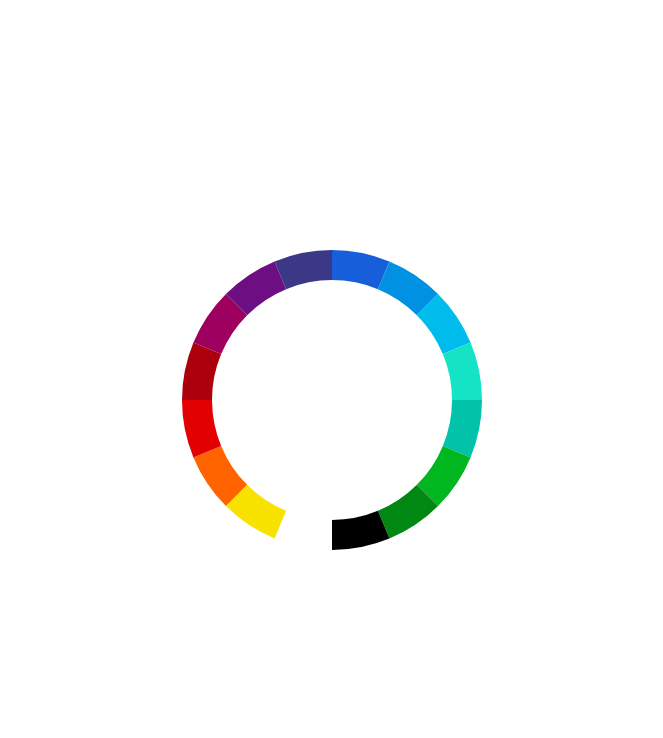
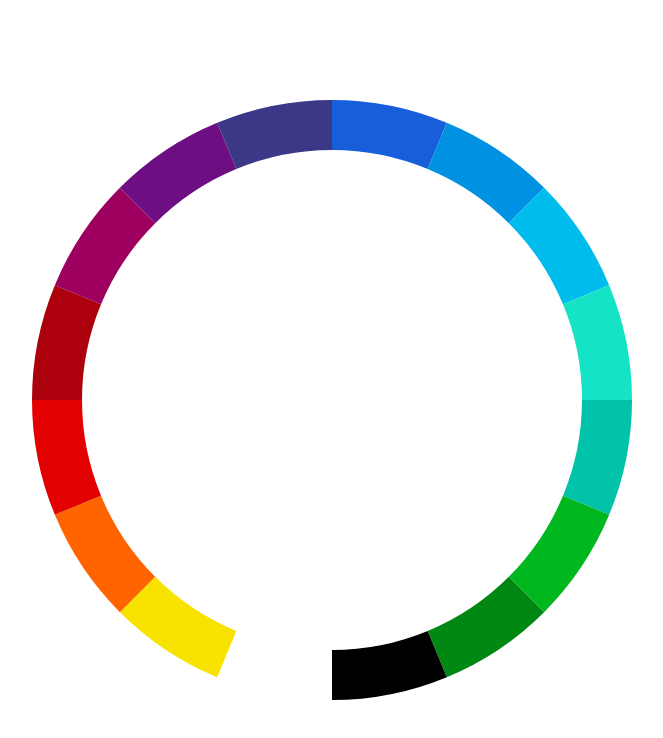
Before and after one commit to talor-hammond/react-colour-wheel, a React (Create React App) app: page / in a window 1280 px wide. Shown: the top 738 px of the page, without its empty margins (308-971 px from the left). Built offline with nearby package versions, Linux system fonts and the light colour scheme.

Commit message:
onCanvasHover tracks whether mouse is inside outerWheel bounds; dynamically changes bounds

```diff
--- a/src/App.js
+++ b/src/App.js
@@ -19,8 +19,8 @@ class App extends Component {
         }}
       >
         <ColourWheel
-          radius={150}
-          lineWidth={30}
+          radius={300}
+          lineWidth={50}
           colours={colourStrings}
         />
       </div>
--- a/src/components/colourWheel/ColourWheel.js
+++ b/src/components/colourWheel/ColourWheel.js
@@ -2,7 +2,7 @@ import React, { Component } from 'react'
 // import PropTypes from 'prop-types'
 
 // Utils:
-import { colourToRgbObj } from '../../utils/utils'
+import { colourToRgbObj, calculateBounds } from '../../utils/utils'
 
 class ColourWheel extends Component {
   constructor () {
@@ -15,9 +15,9 @@ class ColourWheel extends Component {
     // Initialised once the DOM has loaded.
     this.canvasEl = null
     this.ctx = null
-    this.radius = null
 
     // Bindings:
+    this.onCanvasHover = this.onCanvasHover.bind(this)
   }
 
   // MARK - Life-cycle methods:
@@ -27,6 +27,28 @@ class ColourWheel extends Component {
     this.ctx = this.canvasEl.getContext('2d')
 
     this.drawOuterWheel()
+  }
+
+  // MARK - mouse-events:
+  onCanvasHover ({ clientX, clientY }) {
+    const { radius, lineWidth } = this.props
+
+    const canvasPos = this.canvasEl.getBoundingClientRect()
+    const h = radius * 2
+    const w = radius * 2
+
+    const evtPos = {
+      x: clientX - canvasPos.left,
+      y: clientY - canvasPos.top
+    }
+
+    // e is our mouse-position relative to the center of the canvasEl; using pythag
+    const e = Math.sqrt((evtPos.x - (w / 2)) * (evtPos.x - (w / 2)) + (evtPos.y - (h / 2)) * (evtPos.y - (h / 2)))
+
+    // Defining our bounds-objects, exposes a .inside(e) method:
+    const outerWheelBounds = calculateBounds(radius - lineWidth, radius)
+
+    console.log(outerWheelBounds.inside(e))
   }
 
   // MARK - Drawing:
@@ -67,7 +89,7 @@ class ColourWheel extends Component {
       <canvas
         id='colour-picker'
         // onClick={this.canvasClick}
-        // onMouseMove={this.onCanvasHover}
+        onMouseMove={this.onCanvasHover}
         width={`${radius * 2}px`}
         height={`${radius * 2}px`}
       />
```
